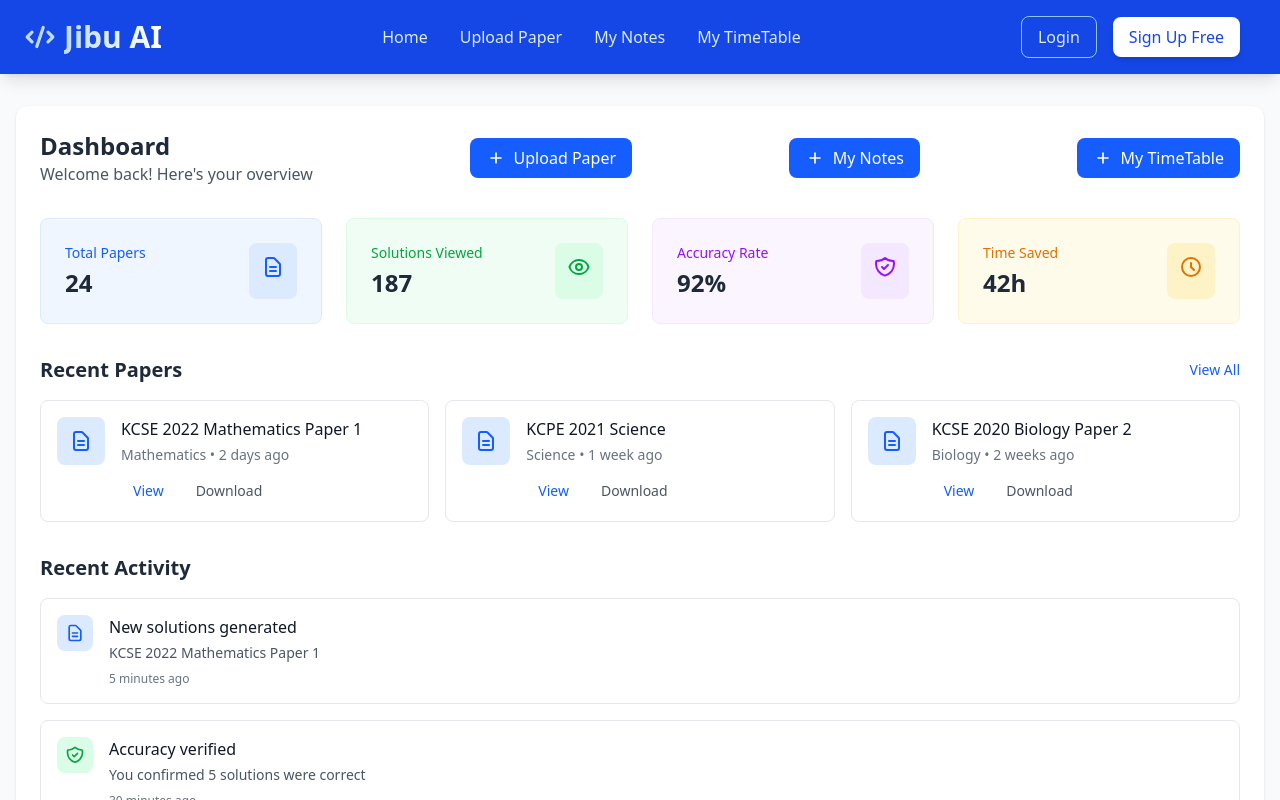
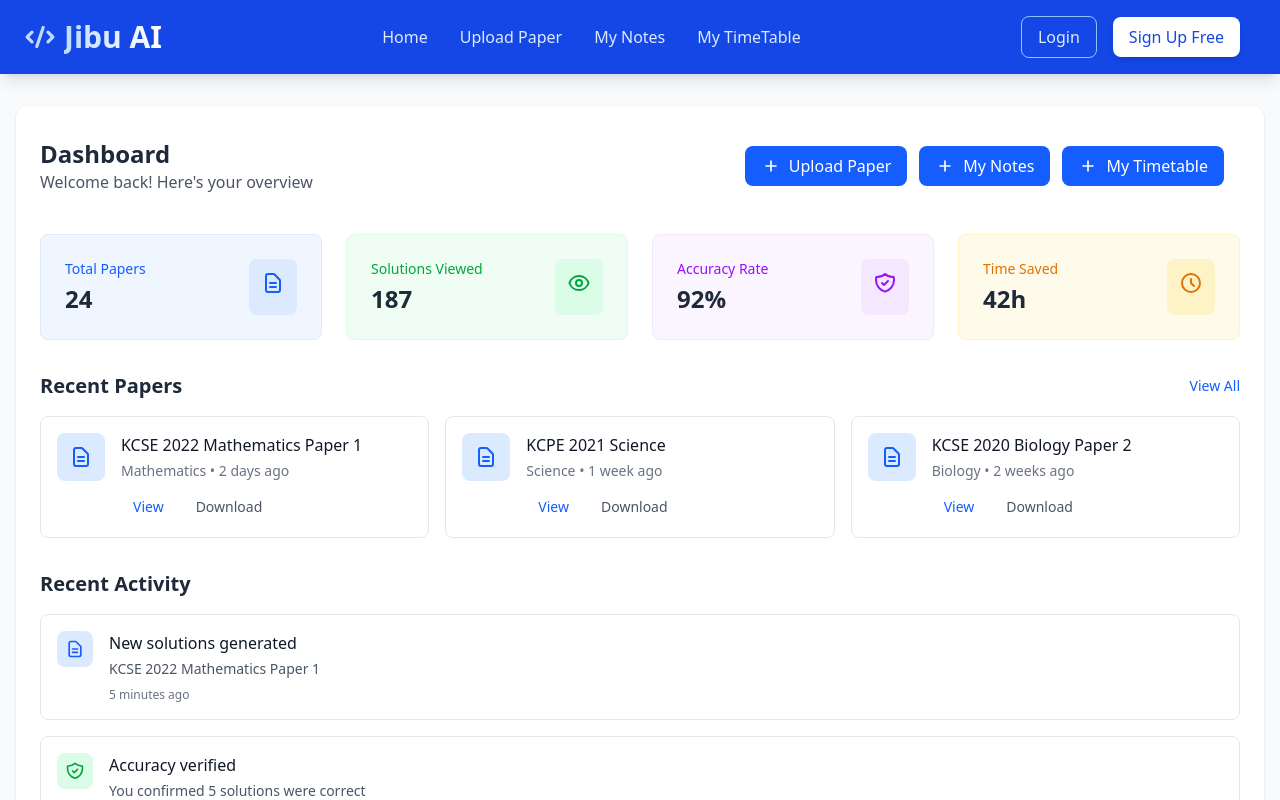
Before and after one commit to TechWithMonda/jibu-ai, a Vue app: page /dashboard in a window 1280 px wide. Shown: the top 800 px of the page. Built offline with nearby package versions, Linux system fonts and the light colour scheme.

Commit message:
update 1xx1

```diff
--- a/src/views/Dashboard.vue
+++ b/src/views/Dashboard.vue
@@ -11,39 +11,52 @@
             <h1 class="text-2xl font-bold text-gray-800">Dashboard</h1>
             <p class="text-gray-600">Welcome back! Here's your overview</p>
           </div>
-          <router-link to="uploadpaper">
+         <div class="p-4">
+    <!-- Responsive button container -->
+    <div class="flex flex-wrap gap-3 justify-start sm:justify-between">
+      <!-- Upload Paper -->
+      <router-link to="uploadpaper" class="flex-grow sm:flex-grow-0">
         <button
           @click="activeTab = 'upload'"
-              class="bg-blue-600 hover:bg-blue-700 text-white px-4 py-2 rounded-lg flex items-center"
+          class="w-full sm:w-auto bg-blue-600 hover:bg-blue-700 text-white px-4 py-2 rounded-lg flex items-center justify-center"
         >
-              <svg class="w-5 h-5 mr-2" fill="none" stroke="currentColor" viewBox="0 0 24 24" xmlns="http://www.w3.org/2000/svg">
-                <path stroke-linecap="round" stroke-linejoin="round" stroke-width="2" d="M12 6v6m0 0v6m0-6h6m-6 0H6"></path>
+          <svg class="w-5 h-5 mr-2" fill="none" stroke="currentColor" viewBox="0 0 24 24">
+            <path stroke-linecap="round" stroke-linejoin="round" stroke-width="2"
+              d="M12 6v6m0 0v6m0-6h6m-6 0H6"></path>
           </svg>
           Upload Paper
         </button>
       </router-link>
-          <router-link to="notes">
+
+      <!-- My Notes -->
+      <router-link to="notes" class="flex-grow sm:flex-grow-0">
         <button
           @click="activeTab = 'notes'"
-              class="bg-blue-600 hover:bg-blue-700 text-white px-4 py-2 rounded-lg flex items-center"
+          class="w-full sm:w-auto bg-blue-600 hover:bg-blue-700 text-white px-4 py-2 rounded-lg flex items-center justify-center"
         >
-              <svg class="w-5 h-5 mr-2" fill="none" stroke="currentColor" viewBox="0 0 24 24" xmlns="http://www.w3.org/2000/svg">
-                <path stroke-linecap="round" stroke-linejoin="round" stroke-width="2" d="M12 6v6m0 0v6m0-6h6m-6 0H6"></path>
+          <svg class="w-5 h-5 mr-2" fill="none" stroke="currentColor" viewBox="0 0 24 24">
+            <path stroke-linecap="round" stroke-linejoin="round" stroke-width="2"
+              d="M12 6v6m0 0v6m0-6h6m-6 0H6"></path>
           </svg>
           My Notes
         </button>
       </router-link>
-             <router-link to="timetable">
+
+      <!-- My Timetable -->
+      <router-link to="timetable" class="flex-grow sm:flex-grow-0">
         <button
-              @click="activeTab = 'notes'"
-              class="bg-blue-600 hover:bg-blue-700 text-white px-4 py-2 rounded-lg flex items-center"
+          @click="activeTab = 'timetable'"
+          class="w-full sm:w-auto bg-blue-600 hover:bg-blue-700 text-white px-4 py-2 rounded-lg flex items-center justify-center"
         >
-              <svg class="w-5 h-5 mr-2" fill="none" stroke="currentColor" viewBox="0 0 24 24" xmlns="http://www.w3.org/2000/svg">
-                <path stroke-linecap="round" stroke-linejoin="round" stroke-width="2" d="M12 6v6m0 0v6m0-6h6m-6 0H6"></path>
+          <svg class="w-5 h-5 mr-2" fill="none" stroke="currentColor" viewBox="0 0 24 24">
+            <path stroke-linecap="round" stroke-linejoin="round" stroke-width="2"
+              d="M12 6v6m0 0v6m0-6h6m-6 0H6"></path>
           </svg>
-             My TimeTable
+          My Timetable
         </button>
       </router-link>
+    </div>
+  </div>
         </div>
 
         <!-- Stats Cards -->
```
Lines whose indentation alone changed are shown as unchanged.
